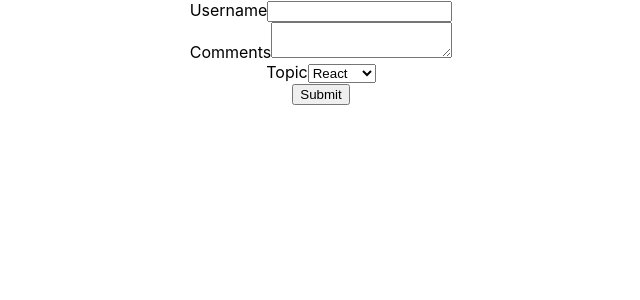
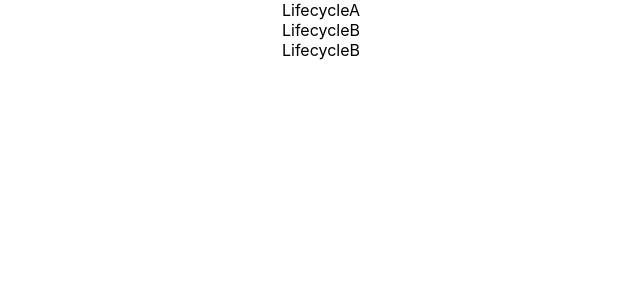
Before and after one commit to nihalshanp/learning-react, a React (Create React App) app: page / in a window 1280 px wide. Shown: the top 300 px of the page, without its empty margins (319-959 px from the left). Built offline with nearby package versions, Linux system fonts and the light colour scheme.

Commit message:
learned mounting lifecycle methods

```diff
--- a/src/App.js
+++ b/src/App.js
@@ -1,13 +1,13 @@
 import React, { Component }  from 'react'
 import './App.css';
-import Form from './Component/Form'
+import LifecycleA from './Component/LifecycleA'
 
 
 class App extends Component {
   render(){
   return (
     <div className="App">
-        <Form/>
+        <LifecycleA/>
     </div>
   );
   }
--- /dev/null
+++ b/src/Component/LifecycleA.js
@@ -0,0 +1,32 @@
+import React, { Component } from 'react'
+import LifecycleB from './LifecycleB'
+
+export default class LifecycleA extends Component {
+
+        constructor(props){
+        super(props)
+        this.state={
+            name: 'Nihal shan.p'
+        }
+        console.log('LifecycleA constructor');
+    }
+    static getDerivedStateFromProps(props, state){
+        console.log('LifecycleA getDerivedStateFromProps');
+        return null
+    }
+
+    componentDidMount() {
+        console.log('LifecycleA componentDidMount');
+    }
+
+    render() {
+        console.log('LifecycleA render');
+        return (
+            <div>
+                LifecycleA
+                <LifecycleB/>
+                <LifecycleB/>
+            </div>
+        )
+    }
+}
--- /dev/null
+++ b/src/Component/LifecycleB.js
@@ -0,0 +1,29 @@
+import React, { Component } from 'react'
+
+export default class LifecycleB extends Component {
+
+        constructor(props){
+        super(props)
+        this.state={
+            name: 'Nihal shan.p'
+        }
+        console.log('LifecycleB constructor');
+    }
+    static getDerivedStateFromProps(props, state){
+        console.log('LifecycleB getDerivedStateFromProps');
+        return null
+    }
+
+    componentDidMount() {
+        console.log('LifecycleB componentDidMount');
+    }
+
+    render() {
+        console.log('LifecycleB render');
+        return (
+            <div>
+                LifecycleB
+            </div>
+        )
+    }
+}
```
